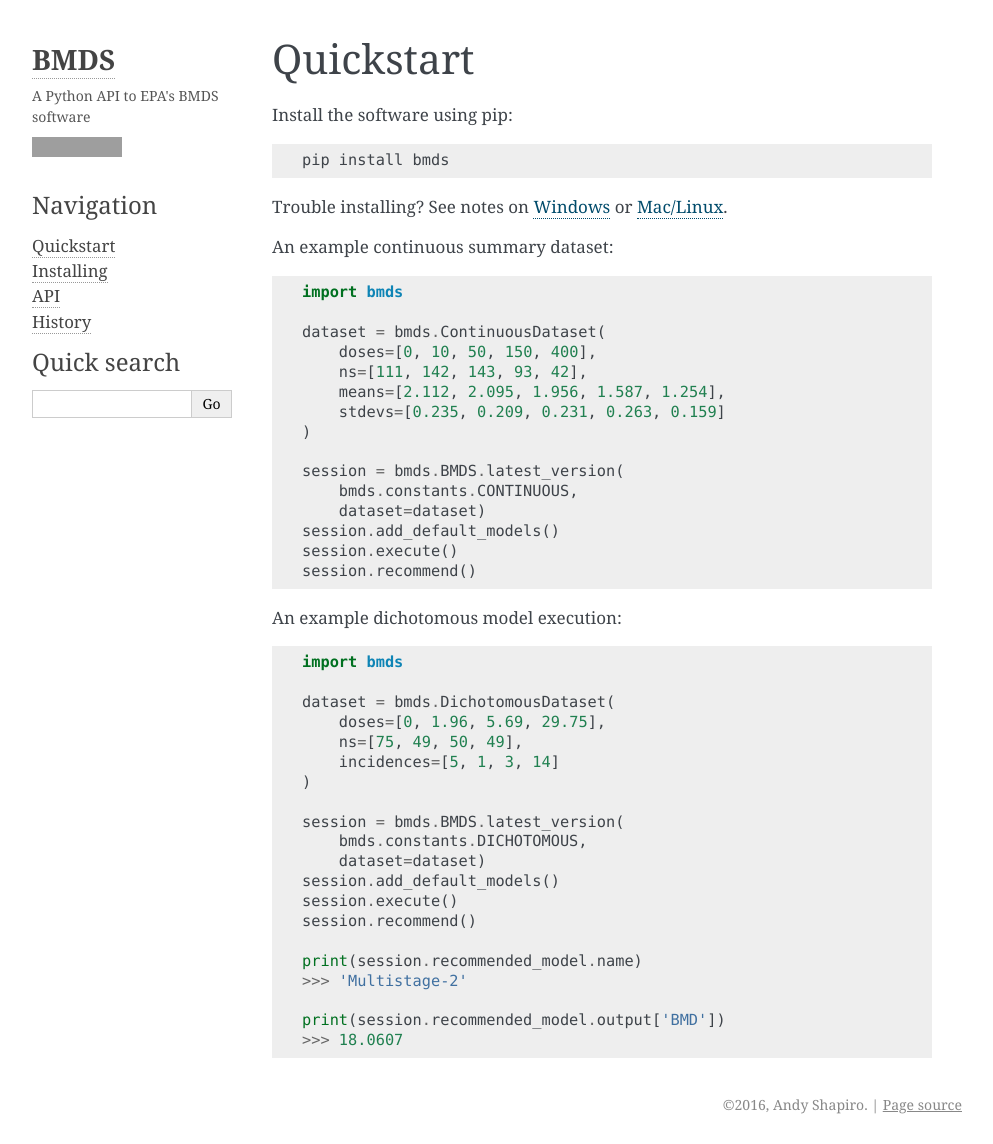
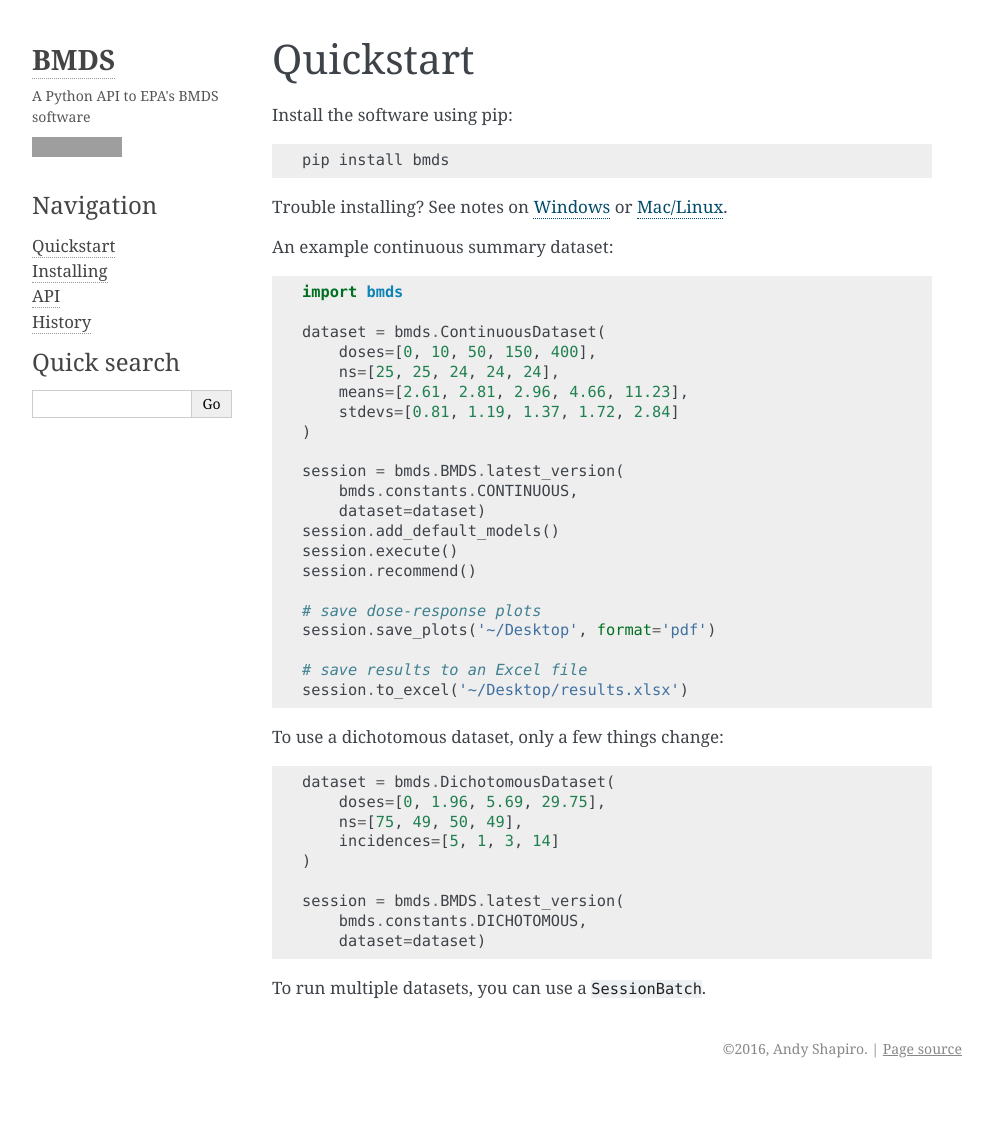
Before and after one commit to shapiromatron/bmds, a Sphinx documentation site: the page built from docs/quickstart.rst, in a window 1280 px wide. Shown: the whole page, without its empty margins (148-1141 px from the left). Built offline with Sphinx 7.4.7, drawn with Linux system fonts in a browser that asks for light colours; after the commit the page ends 1088 px from its top, so only the background shows below that; grey boxes are pictures that could not be loaded.

```diff
--- /dev/null
+++ b/docs/_static/custom.css
@@ -0,0 +1,3 @@
+.field-name {
+    min-width: 5em;
+}
--- a/docs/conf.py
+++ b/docs/conf.py
@@ -1,8 +1,14 @@
 # -*- coding: utf-8 -*-
 
-extensions = ['sphinx.ext.viewcode', ]
+extensions = [
+    'sphinx.ext.autodoc',
+    'sphinx.ext.napoleon',
+    'sphinx.ext.autosummary',
+    'sphinx.ext.viewcode',
+]
 templates_path = ['_templates']
 source_suffix = '.rst'
+autosummary_generate = True
 
 master_doc = 'index'
 project = u'BMDS'
@@ -14,6 +20,10 @@ exclude_patterns = []
 pygments_style = 'sphinx'
 todo_include_todos = False
 
+# Napoleon settings
+napoleon_google_docstring = False
+napoleon_numpy_docstring = True
+napoleon_use_rtype = False
 
 # -- Options for HTML output ----------------------------------------------
 html_theme = 'alabaster'
--- a/docs/quickstart.rst
+++ b/docs/quickstart.rst
@@ -17,9 +17,9 @@ An example continuous summary dataset:
 
     dataset = bmds.ContinuousDataset(
         doses=[0, 10, 50, 150, 400],
-        ns=[111, 142, 143, 93, 42],
-        means=[2.112, 2.095, 1.956, 1.587, 1.254],
-        stdevs=[0.235, 0.209, 0.231, 0.263, 0.159]
+        ns=[25, 25, 24, 24, 24],
+        means=[2.61, 2.81, 2.96, 4.66, 11.23],
+        stdevs=[0.81, 1.19, 1.37, 1.72, 2.84]
     )
 
     session = bmds.BMDS.latest_version(
@@ -29,11 +29,16 @@ An example continuous summary dataset:
     session.execute()
     session.recommend()
 
-An example dichotomous model execution:
+    # save dose-response plots
+    session.save_plots('~/Desktop', format='pdf')
+
+    # save results to an Excel file
+    session.to_excel('~/Desktop/results.xlsx')
+
+
+To use a dichotomous dataset, only a few things change:
 
 .. code-block:: python
-
-    import bmds
 
     dataset = bmds.DichotomousDataset(
         doses=[0, 1.96, 5.69, 29.75],
@@ -44,12 +49,5 @@ An example dichotomous model execution:
     session = bmds.BMDS.latest_version(
         bmds.constants.DICHOTOMOUS,
         dataset=dataset)
-    session.add_default_models()
-    session.execute()
-    session.recommend()
 
-    print(session.recommended_model.name)
-    >>> 'Multistage-2'
-
-    print(session.recommended_model.output['BMD'])
-    >>> 18.0607
+To run multiple datasets, you can use a ``SessionBatch``.
```
Also changed, not shown: docs/api.rst (+41 -2 lines), 2 other files.
